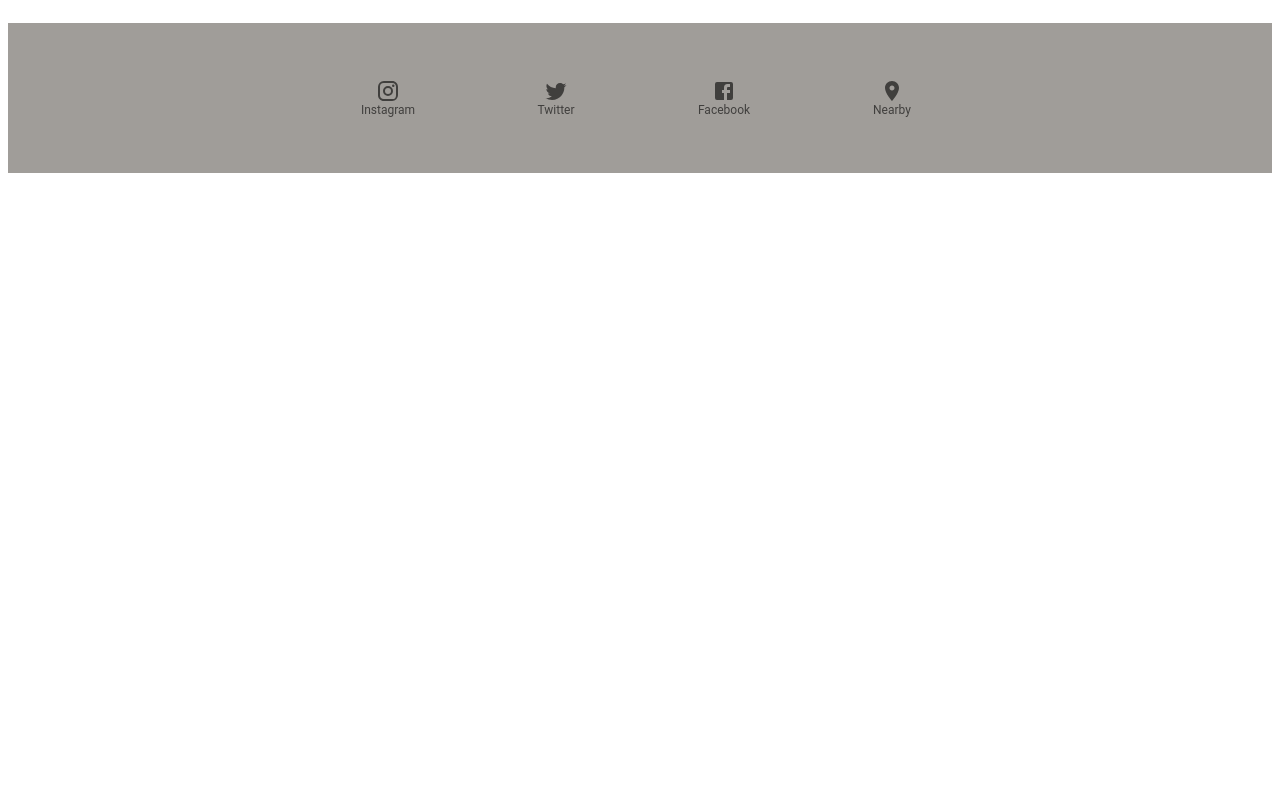
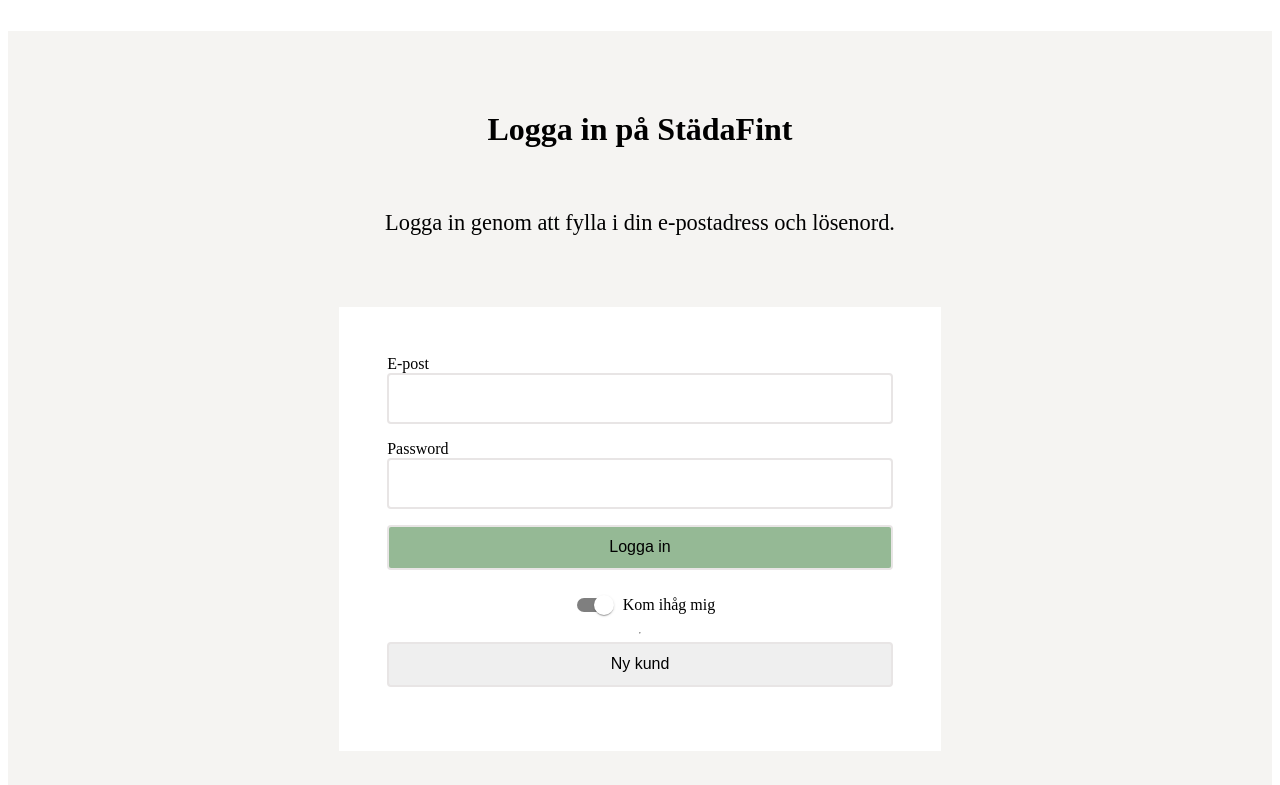
Before and after one commit to carolinmimmie/CleanTidy-app, a React (Create React App) app: page / in a window 1280 px wide. Shown: the part 3335-4120 px from the top of the page. Before the commit the page ends 3516 px from the top, so only its background shows below. Built offline with nearby package versions, Linux system fonts and the light colour scheme.

Commit message:
påbörjat form

```diff
--- a/package.json
+++ b/package.json
@@ -17,6 +17,7 @@
     "@types/react-dom": "^18.0.10",
     "react": "^18.2.0",
     "react-dom": "^18.2.0",
+    "react-hook-form": "^7.43.1",
     "react-scripts": "5.0.1",
     "typescript": "^4.9.5",
     "web-vitals": "^2.1.4"
--- a/src/App.css
+++ b/src/App.css
@@ -49,7 +49,8 @@
 @media (max-width: 1024px) {
 }
 .section1,
-.section3 {
+.section3,
+.form {
   display: flex;
   flex-direction: column;
   justify-content: center;
@@ -121,3 +122,32 @@
   flex-direction: column;
   gap: 2rem;
 }
+/* form */
+.form-container {
+  background-color: white;
+  width: 40%;
+  margin: auto;
+  display: flex;
+  flex-direction: column;
+  justify-content: center;
+  padding: 3rem;
+}
+input,
+button {
+  height: 45px;
+  margin-bottom: 1rem;
+  border-radius: 4px;
+  border: 2px solid rgb(232, 229, 229);
+  font-size: 1rem;
+}
+
+.switch {
+  display: flex;
+  flex-direction: row;
+  justify-content: center;
+  align-items: center;
+}
+
+.log-in {
+  background-color: #95b995;
+}
--- a/src/App.tsx
+++ b/src/App.tsx
@@ -4,6 +4,7 @@ import Landingpage from "./components/landing-page/Landingpage";
 import Header from "./components/header/Header";
 import Footer from "./components/Footer";
 import MyPages from "./components/my-pages/MyPages";
+import Form from "./components/my-pages/Form";
 
 function App() {
   return (
--- a/src/components/Footer.tsx
+++ b/src/components/Footer.tsx
@@ -20,6 +20,9 @@ const Footer = () => {
         sx={{
           bgcolor: " #a09d99;",
           height: 150,
+          display: "flex",
+          textAlign: "center",
+          alignItems: "center",
         }}
       >
         <BottomNavigationAction label="Instagram" icon={<InstagramIcon />} />
--- a/src/components/landing-page/Section1.tsx
+++ b/src/components/landing-page/Section1.tsx
@@ -1,4 +1,3 @@
-import * as React from "react";
 import Accordion from "@mui/material/Accordion";
 import AccordionSummary from "@mui/material/AccordionSummary";
 import AccordionDetails from "@mui/material/AccordionDetails";
@@ -6,6 +5,48 @@ import Typography from "@mui/material/Typography";
 import ExpandMoreIcon from "@mui/icons-material/ExpandMore";
 
 const Section1 = () => {
+  const basic = [
+    { id: 1, name: "Dammsuger golv och lister." },
+    { id: 2, name: "Dammsuger möbler och mattor." },
+    { id: 3, name: "Fuktmoppar golv." },
+    { id: 4, name: "Dammtorkar hyllor." },
+    { id: 5, name: "Dammtorkar fria ytor." },
+    { id: 6, name: "Puta speglas." },
+    { id: 7, name: "Tömmer papperskorgar." },
+  ];
+  const top = [
+    { id: 8, name: "Dammsuger golv och lister." },
+    { id: 9, name: "Dammsuger möbler och mattor." },
+    { id: 10, name: "Fuktmoppar golv." },
+    { id: 11, name: "Dammtorkar fönsterbrädor." },
+    { id: 12, name: "Dammtorkar fria ytor." },
+    { id: 13, name: "Puta speglas." },
+    { id: 14, name: "Bäddar sängar." },
+    { id: 15, name: "Tömmer papperskorgar." },
+  ];
+  const diamont = [
+    { id: 16, name: "Dammsuger golv och lister." },
+    { id: 17, name: "Dammsuger möbler och mattor." },
+    { id: 18, name: "Fuktmoppar golv." },
+    { id: 19, name: "Dammtorkar hyllor." },
+    { id: 20, name: "Dammtorkar alla fria ytor." },
+    { id: 21, name: "Rengöring av synliga fläckar." },
+    { id: 22, name: "Rengöring av ugn och micro." },
+    { id: 23, name: "Rengöring av skåp." },
+    { id: 24, name: "Källsorta och slänger." },
+  ];
+
+  const window = [
+    { id: 25, name: "Dammsuger yta runt fönstret." },
+    { id: 26, name: "Vi putsar alla typer av fönster." },
+    { id: 27, name: "Vi tar med fönsterputsutrustning." },
+    { id: 28, name: "Tvättar bågar." },
+    { id: 29, name: "Tvättar karmar." },
+    { id: 30, name: "Putsa takfönster." },
+    { id: 31, name: "Vid behov medtags stege." },
+    { id: 32, name: "Tvätting av gardiner." },
+  ];
+
   return (
     <div className="section1">
       <h3 className="rubrik">Vad kan vi hjälpa dig med?</h3>
@@ -43,13 +84,9 @@ const Section1 = () => {
               }}
             >
               <Typography>
-                <li>Dammsuger golv och lister.</li>
-                <li>Dammsuger möbler och mattor.</li>
-                <li>Fuktmoppar golv.</li>
-                <li>Dammtorkar hyllor.</li>
-                <li>Dammtorkar fria ytor.</li>
-                <li>Putsa speglar.</li>
-                <li>Tömmer papperskorgar.</li>
+                {basic.map((x) => (
+                  <li key={x.id}>{x.name}</li>
+                ))}
               </Typography>
             </AccordionDetails>
           </Accordion>
@@ -77,13 +114,9 @@ const Section1 = () => {
               }}
             >
               <Typography>
-                <li>Dammsuger golv och lister.</li>
-                <li>Dammsuger möbler och mattor.</li>
-                <li>Fuktmoppar golv.</li>
-                <li>Dammtorkar hyllor.</li>
-                <li>Dammtorkar fria ytor.</li>
-                <li>Putsa speglar.</li>
-                <li>Tömmer papperskorgar.</li>
+                {top.map((x) => (
+                  <li key={x.id}>{x.name}</li>
+                ))}
               </Typography>
             </AccordionDetails>
           </Accordion>
@@ -113,13 +146,9 @@ const Section1 = () => {
               }}
             >
               <Typography>
-                <li>Dammsuger golv och lister.</li>
-                <li>Dammsuger möbler och mattor.</li>
-                <li>Fuktmoppar golv.</li>
-                <li>Dammtorkar hyllor.</li>
-                <li>Dammtorkar fria ytor.</li>
-                <li>Putsa speglar.</li>
-                <li>Tömmer papperskorgar.</li>
+                {diamont.map((x) => (
+                  <li key={x.id}>{x.name}</li>
+                ))}
               </Typography>
             </AccordionDetails>
           </Accordion>
@@ -147,13 +176,9 @@ const Section1 = () => {
               }}
             >
               <Typography>
-                <li>Dammsuger golv och lister.</li>
-                <li>Dammsuger möbler och mattor.</li>
-                <li>Fuktmoppar golv.</li>
-                <li>Dammtorkar hyllor.</li>
-                <li>Dammtorkar fria ytor.</li>
-                <li>Putsa speglar.</li>
-                <li>Tömmer papperskorgar.</li>
+                {window.map((x) => (
+                  <li key={x.id}>{x.name}</li>
+                ))}
               </Typography>
             </AccordionDetails>
           </Accordion>
--- a/src/components/my-pages/Form.tsx
+++ b/src/components/my-pages/Form.tsx
@@ -1,7 +1,39 @@
-import React from "react";
+import { useForm, SubmitHandler } from "react-hook-form";
+import Switch from "@mui/material/Switch";
+interface IFormInput {
+  email: string;
+  password: string;
+}
 
 const Form = () => {
-  return <div className="form"></div>;
+  const { register, handleSubmit } = useForm<IFormInput>();
+  const onSubmit: SubmitHandler<IFormInput> = (data) => console.log(data);
+
+  const label = { inputProps: { "aria-label": "Color switch demo" } };
+
+  return (
+    <div className="form">
+      <h3 className="rubrik">Logga in på StädaFint</h3>
+      <p className="text">
+        Logga in genom att fylla i din e-postadress och lösenord.
+      </p>
+      <form className="form-container" onSubmit={handleSubmit(onSubmit)}>
+        <label>E-post</label>
+        <input {...register("email")} />
+        <label>Password</label>
+        <input {...register("password")} />
+        <button className="log-in" type="submit">
+          Logga in
+        </button>
+        <div className="switch">
+          <Switch {...label} defaultChecked color="default" />
+          Kom ihåg mig
+        </div>
+        <hr></hr>
+        <button type="submit">Ny kund</button>
+      </form>
+    </div>
+  );
 };
 
 export default Form;
```
Also changed, not shown: 1 other file (tests, documents, lock files or other folders).
